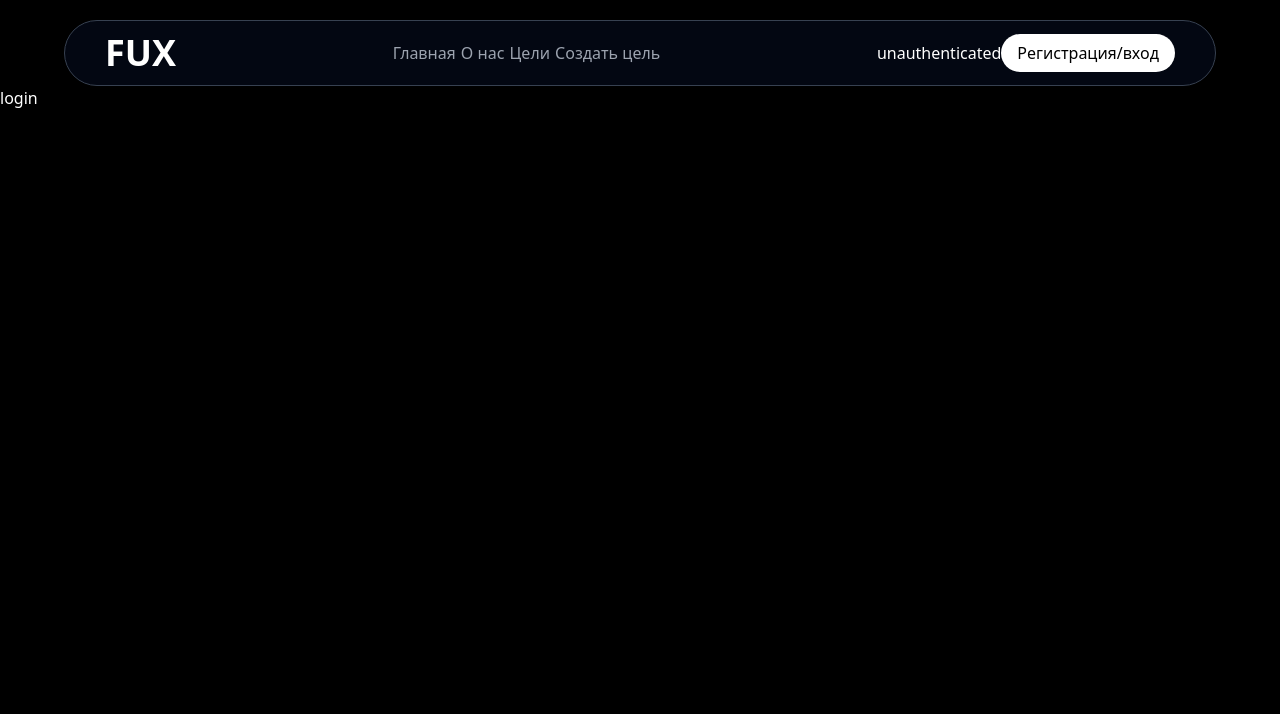
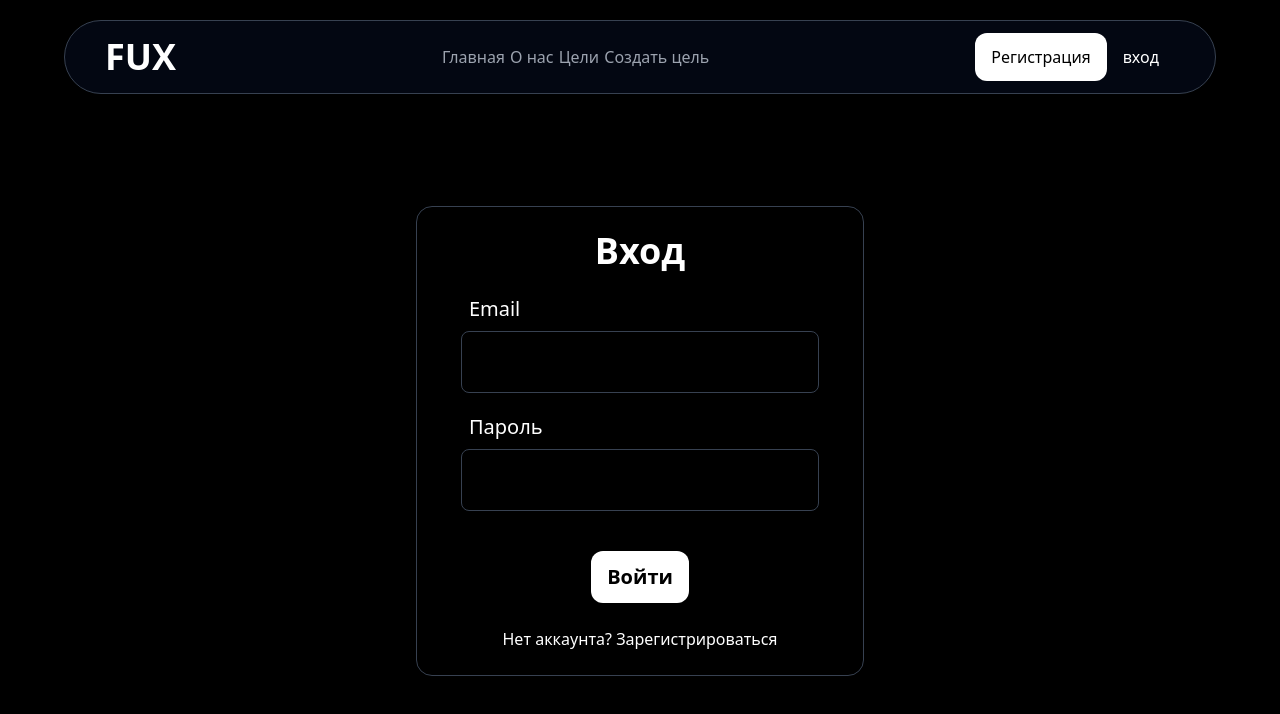
Before and after one commit to realSlimPudge/fux, a Next.js app: page /login in a window 1280 px wide. Shown: the top 714 px of the page. Built offline with nearby package versions, Linux system fonts and the light colour scheme; no server answers.

Commit message:
Добавлен Widget в header

```diff
--- a/app/(auth)/login/page.tsx
+++ b/app/(auth)/login/page.tsx
@@ -1,3 +1,70 @@
+'use client'
+
+import { signIn } from 'next-auth/react'
+import Link from 'next/link'
+import { useState } from 'react'
+
 export default function LoginPage() {
-    return <div>login</div>;
+	const [email, setEmail] = useState<string>('')
+	const [password, setPassword] = useState<string>('')
+	const [error, setError] = useState<string>('')
+
+	const handleSubmit = async (e: React.FormEvent<HTMLFormElement>) => {
+		e.preventDefault()
+		setError('')
+
+		const result = signIn('credentials', {
+			redirect: true,
+			email,
+			password,
+			callbackUrl: '/social',
+		})
+
+		if (result?.error) {
+			setError(result.error)
+		}
+	}
+	return (
+		<div className='max-w-md h-fit border-[1px] border-gray-700 mx-auto mt-28 p-6 rounded-2xl flex flex-col justify-around gap-y-6 transition-all ease duration-200'>
+			<h1 className='text-center text-4xl font-bold'>Вход</h1>
+			<form
+				onSubmit={handleSubmit}
+				className='flex flex-col items-center justify-between h-fit w-[90%] mx-auto gap-y-5'
+			>
+				<div className='flex flex-col w-full gap-y-2'>
+					<label className='text-xl ml-2'>Email</label>
+					<input
+						type='email'
+						value={email}
+						onChange={e => setEmail(e.target.value)}
+						required
+						className='bg-transparent p-4 rounded-lg border-[1px] border-gray-700 text-xl outline-none'
+					/>
+				</div>
+				<div className='flex flex-col w-full gap-y-2'>
+					<label className='text-xl ml-2'>Пароль</label>
+					<input
+						type='password'
+						value={password}
+						onChange={e => setPassword(e.target.value)}
+						required
+						className='bg-transparent p-4 rounded-lg border-[1px] border-gray-700 text-xl outline-none'
+					/>
+				</div>
+
+				<button
+					type='submit'
+					className='bg-white text-black px-4 py-3 w-fit transition-all ease duration-300 mt-5 rounded-xl text-xl font-semibold'
+				>
+					Войти
+				</button>
+			</form>
+			<div className='text-center'>
+				<p>
+					Нет аккаунта?{' '}
+					<Link href='/register'>Зарегистрироваться</Link>
+				</p>
+			</div>
+		</div>
+	)
 }
--- a/app/(auth)/register/page.tsx
+++ b/app/(auth)/register/page.tsx
@@ -1,87 +1,88 @@
-"use client";
+'use client'
 
-import { registerSchema } from "@/shared/schemas/auth";
-import { zodResolver } from "@hookform/resolvers/zod";
-import { signIn } from "next-auth/react";
-import { useForm } from "react-hook-form";
+import { registerSchema } from '@/shared/schemas/auth'
+import { zodResolver } from '@hookform/resolvers/zod'
+import { signIn } from 'next-auth/react'
+import Link from 'next/link'
+import { useForm } from 'react-hook-form'
 
 export default function RegisterPage() {
 	const { register, handleSubmit, formState, setError } = useForm({
 		resolver: zodResolver(registerSchema),
-    });
+	})
 
-    const onSubmit = async (data) => {
+	const onSubmit = async data => {
 		try {
-            const response = await fetch("/api/auth/register", {
-                method: "POST",
+			const response = await fetch('/api/auth/register', {
+				method: 'POST',
 				headers: {
-                    "Content-Type": "application/json",
+					'Content-Type': 'application/json',
 				},
 				body: JSON.stringify(data),
-            });
+			})
 
-            const result = await response.json();
+			const result = await response.json()
 
 			if (!response.ok) {
-                throw new Error(result.error || "Ошибка регистрации");
+				throw new Error(result.error || 'Ошибка регистрации')
 			}
 
-            await signIn("credentials", {
+			await signIn('credentials', {
 				email: data.email,
 				password: data.password,
 				redirect: true,
-                callbackUrl: "/profile/me",
-            });
+				callbackUrl: '/profile/me',
+			})
 		} catch (error) {
-            if (error.message.includes("email")) {
-                setError("email", {
-                    type: "manual",
+			if (error.message.includes('email')) {
+				setError('email', {
+					type: 'manual',
 					message: error.message,
-                });
+				})
 			} else {
-                setError("root", {
-                    type: "manual",
+				setError('root', {
+					type: 'manual',
 					message:
-                        error.message || "Ошибка регистрации. Попробуйте позже",
-                });
+						error.message || 'Ошибка регистрации. Попробуйте позже',
+				})
 			}
 		}
-    };
+	}
 
 	return (
-        <div className="max-w-md h-fit border-[1px] border-gray-700 mx-auto mt-28 p-6 rounded-2xl flex flex-col justify-around gap-y-6 transition-all ease duration-200">
-            <h1 className="text-center text-4xl font-bold">Регистрация</h1>
+		<div className='max-w-md h-fit border-[1px] border-gray-700 mx-auto mt-28 p-6 rounded-2xl flex flex-col justify-around gap-y-6 transition-all ease duration-200'>
+			<h1 className='text-center text-4xl font-bold'>Регистрация</h1>
 			<form
 				onSubmit={handleSubmit(onSubmit)}
-                className="flex flex-col items-center justify-between h-fit w-[90%] mx-auto gap-y-5"
+				className='flex flex-col items-center justify-between h-fit w-[90%] mx-auto gap-y-5'
 			>
-                <div className="flex flex-col w-full gap-y-2">
-                    <label className="text-xl ml-2">Имя</label>
+				<div className='flex flex-col w-full gap-y-2'>
+					<label className='text-xl ml-2'>Имя</label>
 					<input
-                        {...register("name")}
-                        className="bg-transparent p-4 rounded-lg border-[1px] border-gray-700 text-xl outline-none"
+						{...register('name')}
+						className='bg-transparent p-4 rounded-lg border-[1px] border-gray-700 text-xl outline-none'
 					/>
 					{formState.errors.name && (
 						<p>{formState.errors.name.message}</p>
 					)}
 				</div>
-                <div className="flex flex-col w-full gap-y-2">
-                    <label className="text-xl ml-2">Email</label>
+				<div className='flex flex-col w-full gap-y-2'>
+					<label className='text-xl ml-2'>Email</label>
 					<input
-                        type="email"
-                        {...register("email")}
-                        className="bg-transparent p-4 rounded-lg border-[1px] border-gray-700 text-xl outline-none"
+						type='email'
+						{...register('email')}
+						className='bg-transparent p-4 rounded-lg border-[1px] border-gray-700 text-xl outline-none'
 					/>
 					{formState.errors.email && (
 						<p>{formState.errors.email.message}</p>
 					)}
 				</div>
-                <div className="flex flex-col w-full gap-y-2">
-                    <label className="text-xl ml-2">Пароль</label>
+				<div className='flex flex-col w-full gap-y-2'>
+					<label className='text-xl ml-2'>Пароль</label>
 					<input
-                        type="password"
-                        {...register("password")}
-                        className="bg-transparent p-4 rounded-lg border-[1px] border-gray-700 text-xl outline-none"
+						type='password'
+						{...register('password')}
+						className='bg-transparent p-4 rounded-lg border-[1px] border-gray-700 text-xl outline-none'
 					/>
 					{formState.errors.password && (
 						<p>{formState.errors.password.message}</p>
@@ -91,15 +92,20 @@ export default function RegisterPage() {
 					<p>{formState.errors.root.message}</p>
 				)}
 				<button
-                    type="submit"
+					type='submit'
 					disabled={formState.isSubmitting}
-                    className="bg-white text-black px-4 py-3 w-fit transition-all ease duration-300 mt-5 rounded-xl text-xl font-semibold"
+					className='bg-white text-black px-4 py-3 w-fit transition-all ease duration-300 mt-5 rounded-xl text-xl font-semibold'
 				>
 					{formState.isSubmitting
-                        ? "Регистрация..."
-                        : "Зарегистрироваться"}
+						? 'Регистрация...'
+						: 'Зарегистрироваться'}
 				</button>
 			</form>
+			<div className='text-center'>
+				<p>
+					Уже есть аккаунт? <Link href='/login'>Войти</Link>
+				</p>
 			</div>
-    );
+		</div>
+	)
 }
--- /dev/null
+++ b/features/auth/ui/AuthWidget.tsx
@@ -0,0 +1,49 @@
+'use client'
+
+import { useSession } from 'next-auth/react'
+import Image from 'next/image'
+import Link from 'next/link'
+
+export default function AuthWidget() {
+	const { data: session, status } = useSession()
+
+	if (status === 'loading') {
+		return <div>Загрузка...</div>
+	}
+
+	if (session && session.user) {
+		return (
+			<div className='flex w-[120px] h-[40px] justify-center items-center px-4 py-3 bg-white rounded-xl'>
+				<div className='w-[30px] h-[30px] overflow-hidden rounded-full bg-white flex items-center justify-center'>
+					<Image
+						width={30}
+						height={30}
+						alt='user'
+						src='/user-profile.svg'
+					/>
+				</div>
+				<div className='ml-10'>
+					<span className='text-black'>{session.user.name}</span>
+				</div>
+			</div>
+		)
+	}
+
+	return (
+		<div className='flex gap-y-10'>
+			<Link
+				href='/register'
+				className='px-4 py-3 bg-white border-1 border-red-500 text-black rounded-xl'
+			>
+				Регистрация
+			</Link>
+
+			<Link
+				href='/login'
+				className='px-4 py-3  border-1 border-gray-300 rounded-xl'
+			>
+				вход
+			</Link>
+		</div>
+	)
+}
--- a/shared/Header.tsx
+++ b/shared/Header.tsx
@@ -1,63 +1,44 @@
-"use client";
-
 //вынести загрузку, кнопку входа и профиль в отдельные компоненты
 
-import { useSession } from "next-auth/react";
-import Link from "next/link";
-import LogoutBtn from "./Logout";
+import Link from 'next/link'
+import AuthWidget from '@/features/auth/ui/AuthWidget'
 
 export default function Header() {
-    const { data: session, status } = useSession();
-
 	return (
-        <div className="bg-gray-950 flex justify-between items-center border-gray-700 border-[1px] rounded-full w-[90%] mx-auto py-3 px-10 mt-5">
+		<header className='bg-gray-950 flex justify-between items-center border-gray-700 border-[1px] rounded-full w-[90%] mx-auto py-3 px-10 mt-5'>
 			<div>
-                <Link href="/">
-                    <h1 className="font-extrabold text-4xl ">FUX</h1>
+				<Link href='/'>
+					<h1 className='font-extrabold text-4xl '>FUX</h1>
 				</Link>
 			</div>
-            <nav className="w-[25%] flex justify-between text-gray-400">
+			<nav className='w-[25%] flex justify-between text-gray-400'>
 				<Link
-                    href="/"
-                    className="transition-all ease duration-200 hover:text-gray-50"
+					href='/'
+					className='transition-all ease duration-200 hover:text-gray-50'
 				>
 					Главная
 				</Link>
 				<Link
-                    href="/about"
-                    className="transition-all ease duration-200 hover:text-gray-50"
+					href='/about'
+					className='transition-all ease duration-200 hover:text-gray-50'
 				>
 					О нас
 				</Link>
 				<Link
-                    href="/social"
-                    className="transition-all ease duration-200 hover:text-gray-50"
+					href='/social'
+					className='transition-all ease duration-200 hover:text-gray-50'
 				>
 					Цели
 				</Link>
 				<Link
-                    href="/create"
-                    className="transition-all ease duration-200 hover:text-gray-50"
+					href='/create'
+					className='transition-all ease duration-200 hover:text-gray-50'
 				>
 					Создать цель
 				</Link>
 			</nav>
-            <div>
-                <span>{status}</span>
-                {status === "authenticated" ? (
-                    <div>
-                        <span>{session.user?.name}</span>
-                        <LogoutBtn />
-                    </div>
-                ) : (
-                    <Link
-                        href="/register"
-                        className="bg-white text-black py-2 px-4 rounded-3xl"
-                    >
-                        Регистрация/вход
-                    </Link>
-                )}
-            </div>
-        </div>
-    );
+
+			<AuthWidget />
+		</header>
+	)
 }
```
Also changed, not shown: app/profile/[id]/page.tsx (+65 -58 lines), shared/lib/auth.ts (+28 -31 lines), public/change-avatar.svg (added), 1 other file (tests, documents, lock files or other folders). Lines whose indentation alone changed are shown as unchanged.
